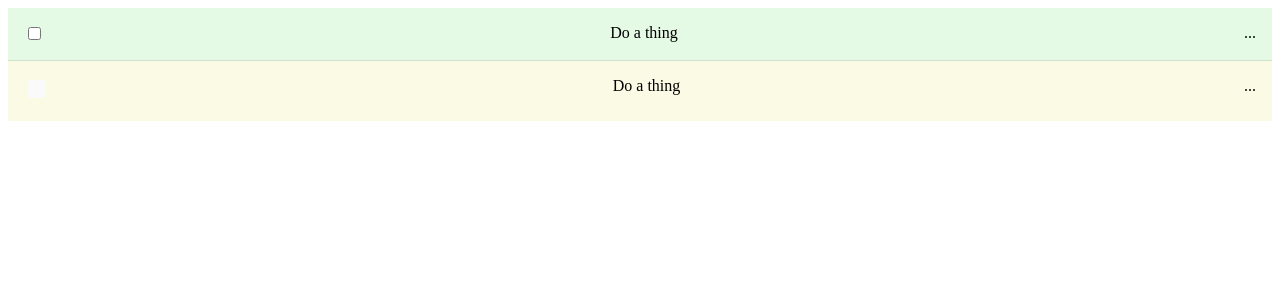
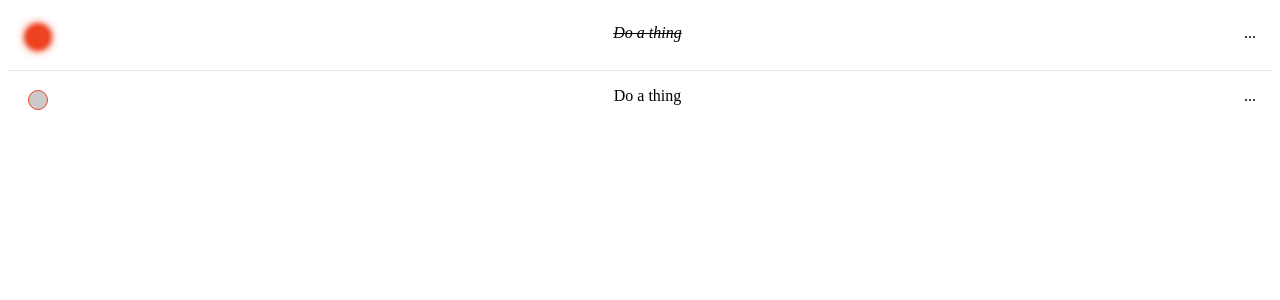
Before and after one commit to jake-the-cake/ts_todo, a React (Create React App) app in the folder client/: page / in a window 1280 px wide. Shown: the top 300 px of the page. Built offline with nearby package versions, Linux system fonts and the light colour scheme.

Commit message:
add check/uncheck on click

```diff
--- a/client/public/index.html
+++ b/client/public/index.html
@@ -7,37 +7,14 @@
     <meta name="theme-color" content="#000000" />
     <meta
       name="description"
-      content="Web site created using create-react-app"
+      content="Simple todo list with express backend api"
     />
     <link rel="apple-touch-icon" href="%PUBLIC_URL%/logo192.png" />
-    <!--
-      manifest.json provides metadata used when your web app is installed on a
-      user's mobile device or desktop. See https://developers.google.com/web/fundamentals/web-app-manifest/
-    -->
     <link rel="manifest" href="%PUBLIC_URL%/manifest.json" />
-    <!--
-      Notice the use of %PUBLIC_URL% in the tags above.
-      It will be replaced with the URL of the `public` folder during the build.
-      Only files inside the `public` folder can be referenced from the HTML.
-
-      Unlike "/favicon.ico" or "favicon.ico", "%PUBLIC_URL%/favicon.ico" will
-      work correctly both with client-side routing and a non-root public URL.
-      Learn how to configure a non-root public URL by running `npm run build`.
-    -->
-    <title>React App</title>
+    <title>Todo List</title>
   </head>
   <body>
     <noscript>You need to enable JavaScript to run this app.</noscript>
     <div id="root"></div>
-    <!--
-      This HTML file is a template.
-      If you open it directly in the browser, you will see an empty page.
-
-      You can add webfonts, meta tags, or analytics to this file.
-      The build step will place the bundled scripts into the <body> tag.
-
-      To begin the development, run `npm start` or `yarn start`.
-      To create a production bundle, use `npm run build` or `yarn build`.
-    -->
   </body>
 </html>
--- a/client/src/pages/DisplayList.tsx
+++ b/client/src/pages/DisplayList.tsx
@@ -1,19 +1,27 @@
 import React, { FC } from 'react'
 import '../static/list_styles.css'
 
+setTimeout(() => {
+	console.log('hi')
+},3000)
+
 export const DisplayList: FC = () => {
+	const handleClick = () => {
+		document.getElementById('a')?.classList.toggle('completed')
+	}
+
 	return (
 		<div className='list__container'>
-			<div className="list__item">
+			<div className="list__item completed" id='a' onClick={handleClick}>
 				<div className="list__item--checkbox">
-					<input type="checkbox" name="is-complete" id="a" />
+					<input type="checkbox" className='checkbox' name="is-complete" />
 				</div>
 				<div className="list__item--title">Do a thing</div>
 				<div className="list__item--options">...</div>
 			</div>
 			<div className="list__item">
 				<div className="list__item--checkbox">
-					<input type="checkbox" className='checkbox' name="is-complete" id="a" />
+					<input type="checkbox" className='checkbox' name="is-complete" />
 				</div>
 				<div className="list__item--title">Do a thing</div>
 				<div className="list__item--options">...</div>
--- a/client/src/static/list_styles.css
+++ b/client/src/static/list_styles.css
@@ -8,22 +8,29 @@
 	justify-content: space-between;
 	padding: 1rem;
 	border-bottom: 1px solid rgba(0,0,0,.1);
-	background-color: rgb(0,200,0,.1);
 }
 
 .list__item:last-child {
 	border-bottom: none;
 }
 
-.list__item:nth-child(even) {
-	background-color: rgba(200,200,0,.1);
+.checkbox {
+	-webkit-appearance: none;
+	background-color: #cacaca;
+	border: 1px solid #ed4321;
+	padding: 9px;
+	border-radius: 50%;
+	display: inline-block;
+	position: relative;
+	transition: box-shadow .4s, background-color .4s;
 }
 
-.checkbox {
-	-webkit-appearance: none;
-	background-color: #fafafa;
-	padding: 9px;
-	border-radius: 3px;
-	display: inline-block;
-	position: relative;
+.completed > .list__item--title {
+	text-decoration: line-through;
+	font-style: italic;
 }
+
+.completed > .list__item--checkbox > .checkbox {
+	background-color: #ed4321;
+	box-shadow: 0px 0px 10px 3px #ed4321, 0px 0px 5px 3px #ed4321;
+}
```
